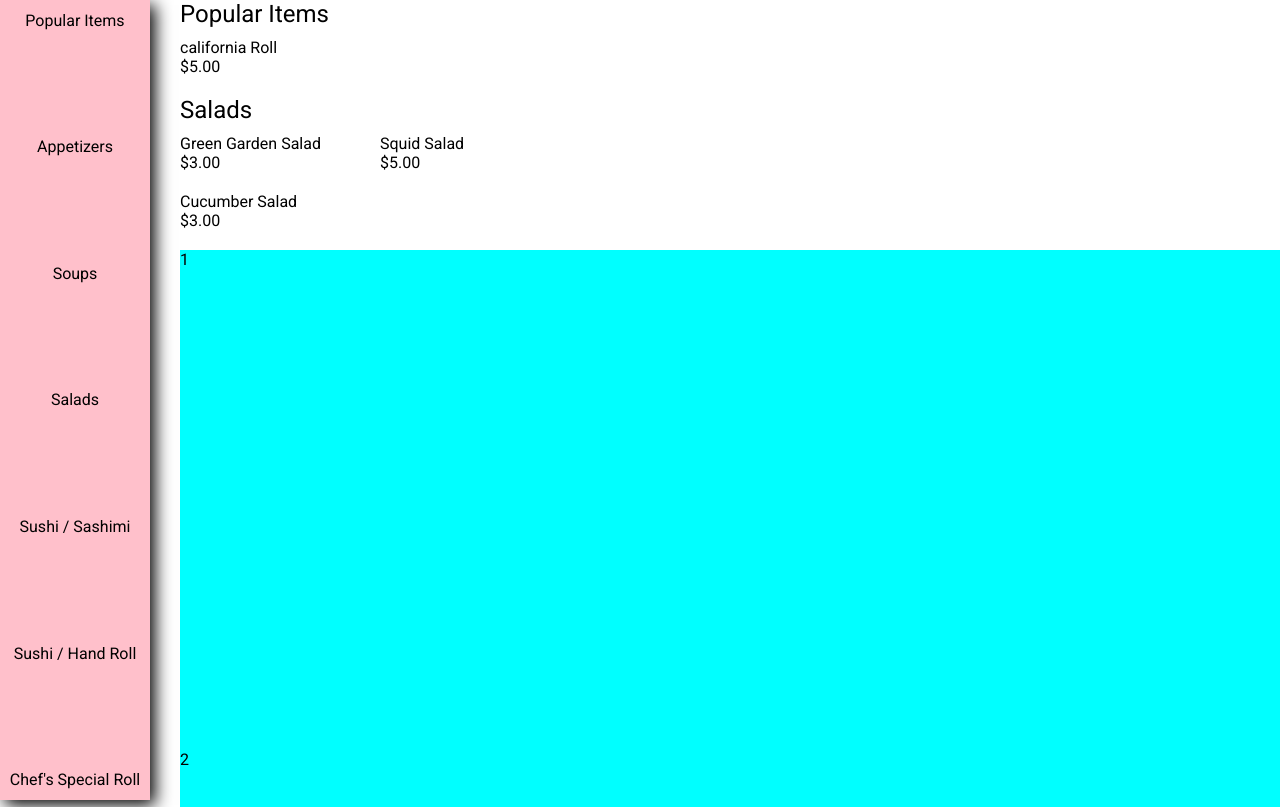
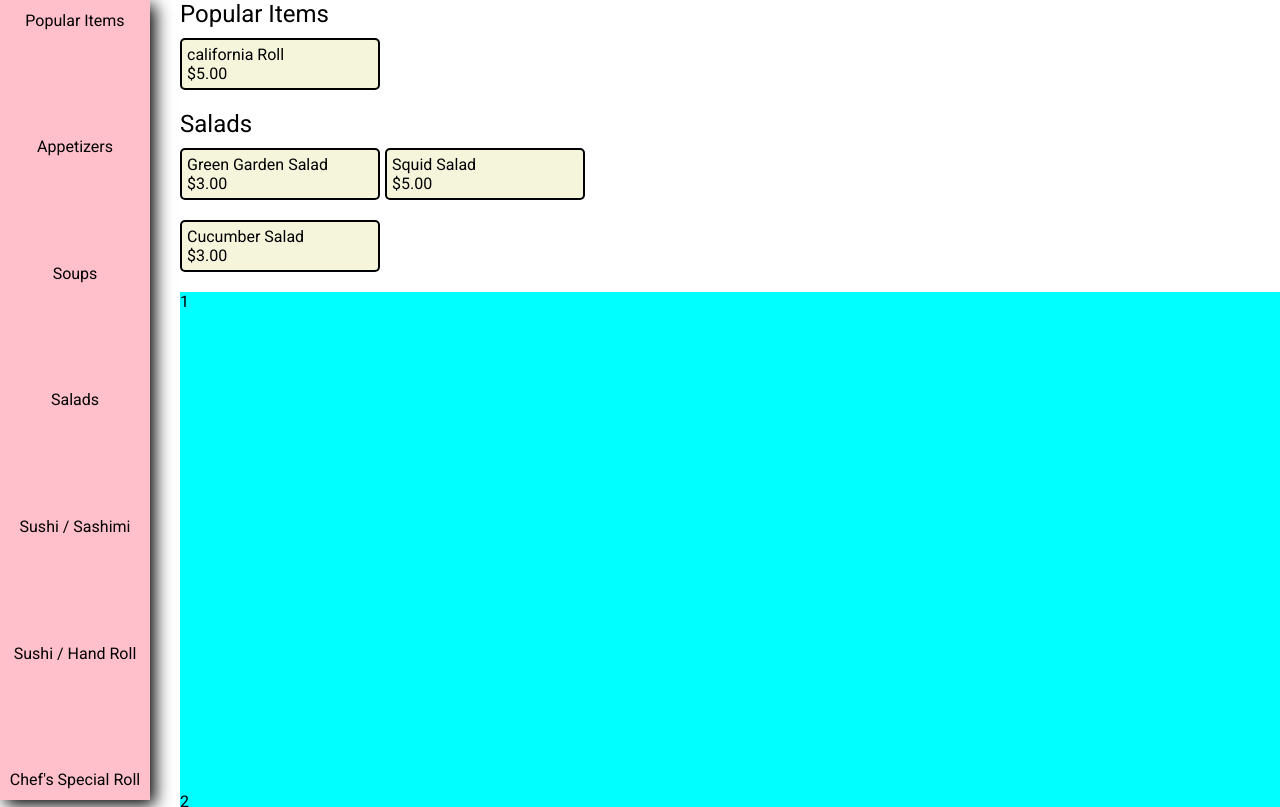
Before and after one commit to jessechen04/Restaurant-TokyoBoat, a plain HTML site: page order-online.html in a window 1280 px wide. Shown: the top 807 px of the page. Drawn offline with Linux system fonts and the light colour scheme; no server answers.

Commit message:
updated order online styles

```diff
--- a/styles/pages/order-online.css
+++ b/styles/pages/order-online.css
@@ -33,12 +33,17 @@
     display: grid;
     grid-template-columns: 200px 200px;
     row-gap: 20px;
+    column-gap: 5px;
     margin-bottom: 20px;
 }
 
 .menu-item {
+    background-color: beige;
+    border: solid;
     border-width: 2px;
     border-color: black;
+    border-radius: 5px;
+    padding: 5px;
 }
 
 .fill {
```
